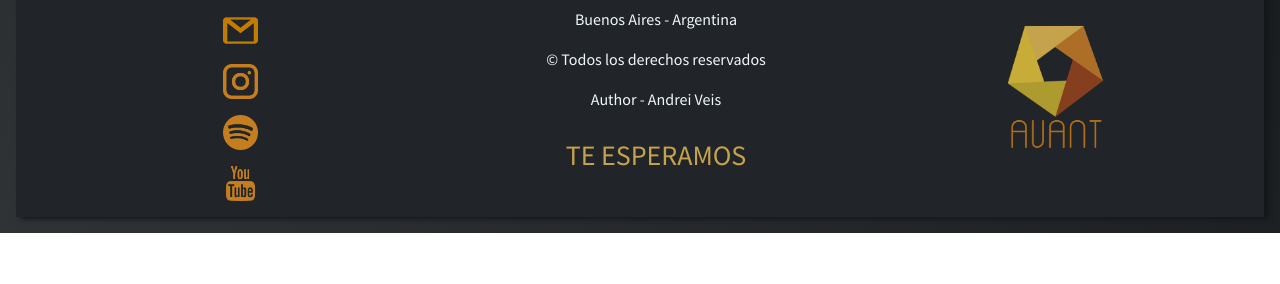
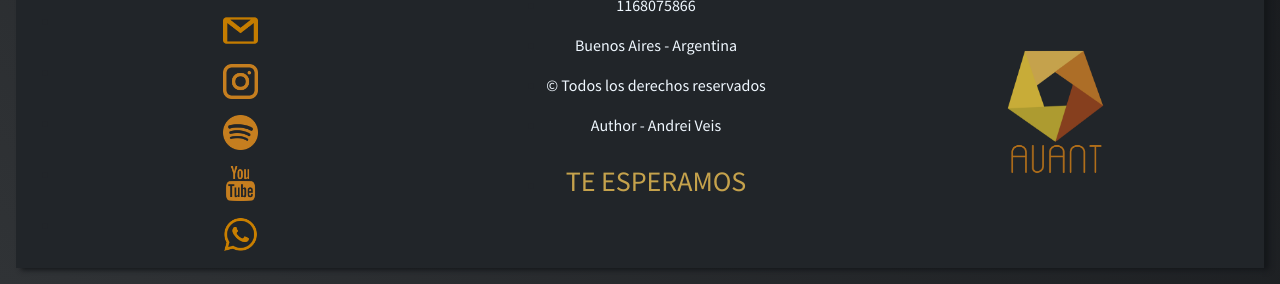
Before and after one commit to andreiveis/avant-producciones-audiovisuales-site, a website: page pages/contacto.html in a window 1280 px wide. Shown: the part 858-1142 px from the top of the page. Before the commit the page ends 1091 px from the top, so only its background shows below. Drawn offline with nearby package versions, Linux system fonts and the light colour scheme.

Commit message:
Bug Fixes

```diff
--- a/pages/contacto.html
+++ b/pages/contacto.html
@@ -57,7 +57,7 @@
 
     <main class="container main-contacto">
 
-            <!--  contacto -->
+        <!--  contacto -->
 
         <section class="row info-contacto">
             <h4 class="title">Contacto</h4>
@@ -119,17 +119,24 @@
                                 src="../assets/gmail.png" alt="gmail"></a>
                     </li>
                     <li>
-                        <a href="https://www.instagram.com/avant_producciones_av/" target="_blank"><img class="logo-redes"
-                                src="../assets/instagram.png" alt="instagram"></a>
+                        <a href="https://www.instagram.com/avant_producciones_av/" target="_blank"><img
+                                class="logo-redes" src="../assets/instagram.png" alt="instagram"></a>
                     </li>
                     <li>
-                        <a href="https://open.spotify.com/playlist/4EXBw0SeMXJSJPidSQG0oQ?si=19bdc964c4c0493e&nd=1" target="_blank">
+                        <a href="https://open.spotify.com/playlist/4EXBw0SeMXJSJPidSQG0oQ?si=19bdc964c4c0493e&nd=1"
+                            target="_blank">
                             <img class="logo-redes" src="../assets/spotify.png" alt="spotify"></a>
                     </li>
                     <li>
                         <a href="https://www.youtube.com/channel/UCDJUX2t2F6MYfI8nzqANlzw" target="_blank">
                             <img class="logo-redes" src="../assets/youtube.png" alt="gmail"></a>
                     </li>
+                    <li>
+                        <a href="https://api.whatsapp.com/send?phone=+5491168075866&text=Hola, quiero grabar un concierto con ustedes. Me podrían asesorar? Gracias"
+                            target="_blank">
+                            <img class="logo-redes" src="../assets/whatsapp.png" alt="Chat whatsapp"></a>
+                    </li>
+
                 </ul>
             </section>
 
```
Also changed, not shown: index.html (+5 -0 lines), pages/clientes.html (+5 -0 lines), pages/estudio-movil.html (+5 -0 lines), pages/reel.html (+5 -0 lines), assets/whatsapp.png (added).
